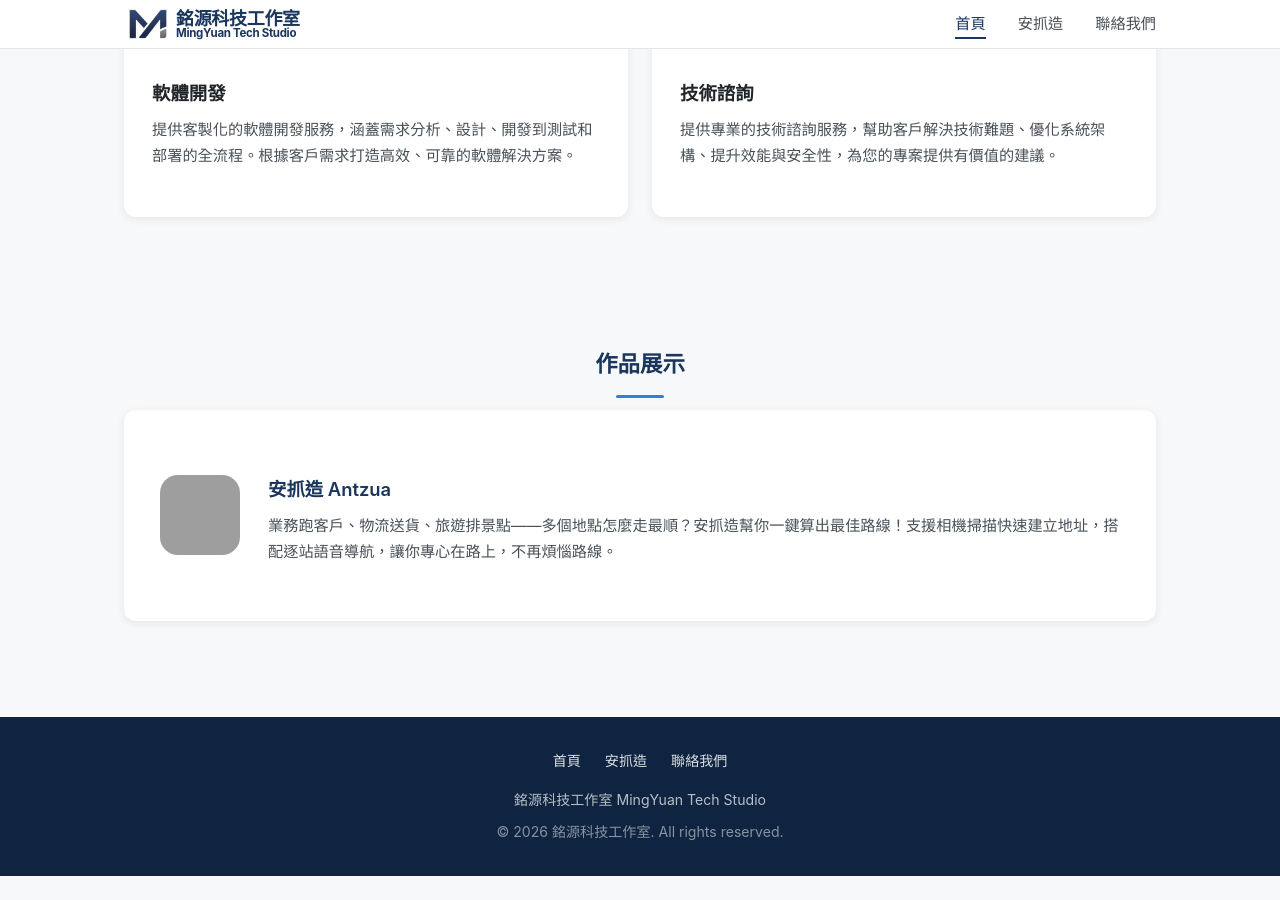
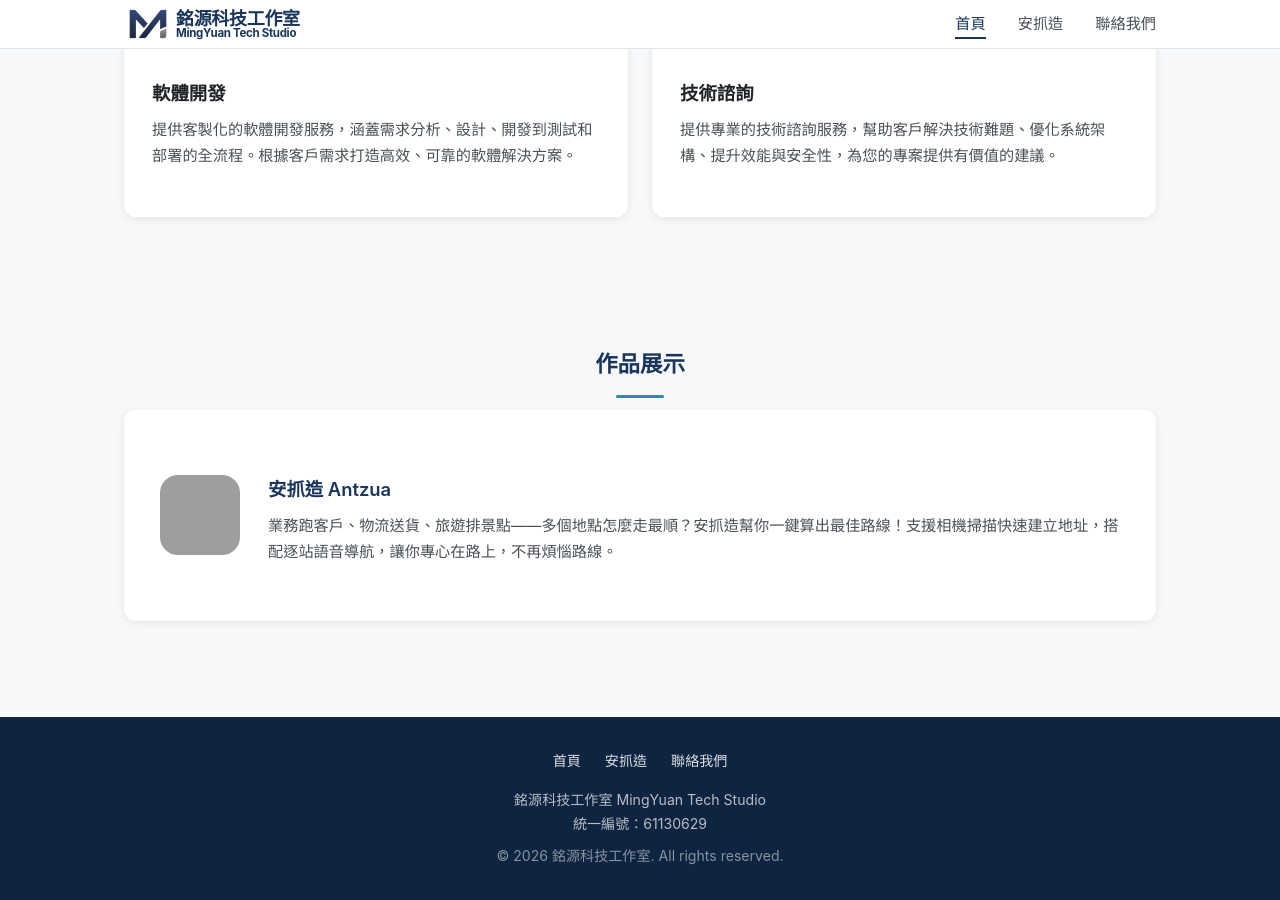
Before and after one commit to MingYuan-Tech/Apps, a Jekyll site: the page built from index.md, in a window 1280 px wide and 900 px high, scrolled down 601 px. Built offline with Jekyll 4.4.1, drawn with Linux system fonts in a browser that asks for light colours; before the commit the page ends 1477 px from its top, so only the background shows below that; grey boxes are pictures that could not be loaded.

Commit message:
新增統一編號至頁腳

```diff
--- a/_includes/footer.html
+++ b/_includes/footer.html
@@ -6,6 +6,7 @@
       <li><a href="{{ '/contact' | relative_url }}">聯絡我們</a></li>
     </ul>
     <div>銘源科技工作室 MingYuan Tech Studio</div>
+    <div>統一編號：61130629</div>
     <div class="footer-copy">&copy; {{ site.time | date: '%Y' }} 銘源科技工作室. All rights reserved.</div>
   </div>
 </footer>
```
